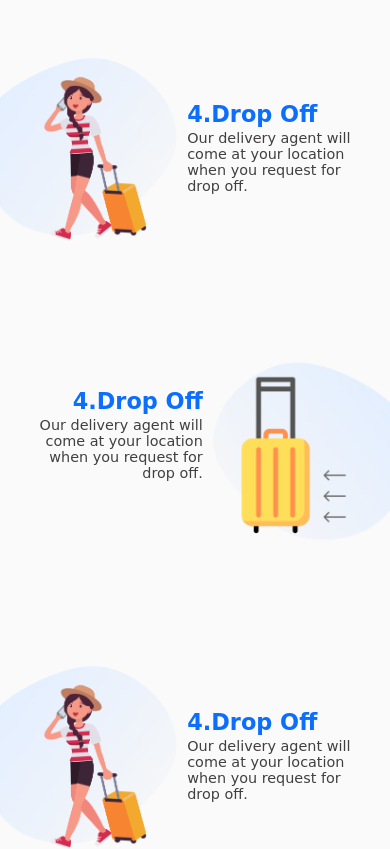
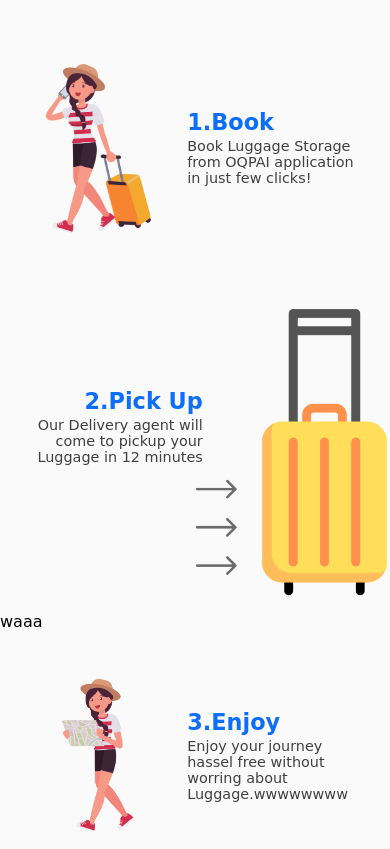
Before and after one commit to 2020devanshu/systemdesign_oqpai, a React (Vite) app: page / in a window 390 px wide. Shown: the part 760-1609 px from the top of the page. Built offline with nearby package versions, Linux system fonts and the light colour scheme; a web font is replaced by a local one.

Commit message:
Mobile bugs

```diff
--- a/src/components/Footer.jsx
+++ b/src/components/Footer.jsx
@@ -49,10 +49,10 @@
                     </div>
                 </div>
                 <div className="footer-social-links">
-                    <img src={Facebook} alt="Facebook" />
-                    <img src={Instagram} alt="Facebook" />
-                    <img src={Linkedin} alt="Facebook" />
-                    <img src={Youtube} alt="Facebook" />
+                    <a href="https://www.facebook.com/oqpaisystem" target="_blank" rel="noopener noreferrer"><img src={Facebook} alt="Facebook" /></a>
+                    <a href="https://www.instagram.com/oqpaiofficial/?hl=en" target="_blank" rel="noopener noreferrer"><img src={Instagram} alt="Instagram" /></a>
+                    <a href="https://www.linkedin.com/company/oqpai/" target="_blank" rel="noopener noreferrer"><img src={Linkedin} alt="Linkedin" /></a>
+                    <a href="https://www.youtube.com/channel/UCCzkm8VwHBZGjFB--E0QsMw" target="_blank" rel="noopener noreferrer"><img src={Youtube} alt="Youtube" /></a>
                 </div>
             </div>
             <div className="oqpai-footer__colLeft">
--- a/src/views/Welcome.jsx
+++ b/src/views/Welcome.jsx
@@ -221,28 +221,28 @@
 
                 <div className="oqpai-intro__mobile">
                     <div className="odd">
-                        <img src={mobile1} alt="" />
+                        <img src={intro1} alt="" />
                         <div className="content">
-                            <h2>4.Drop Off</h2>
-                            <p>Our delivery agent will come at your location when you request for drop off.</p>
+                            <h2>1.Book</h2>
+                            <p>Book Luggage Storage from OQPAI application in just few clicks!</p>
                         </div>
                     </div>
                     <div className="even">
-                        <img src={mobile4} alt="" />
+                        <img src={intro2} alt="" />
                         <div className="content">
-                            <h2>4.Drop Off</h2>
-                            <p>Our delivery agent will come at your location when you request for drop off.</p>
+                            <h2>2.Pick Up</h2>
+                            <p>Our Delivery agent will come to pickup your Luggage in 12 minutes</p>
                         </div>
                     </div>
-                    <div className="odd">
-                        <img src={mobile1} alt="" />
+                    <div className="odd">waaa
+                        <img src={intro3} alt="" />
                         <div className="content">
-                            <h2>4.Drop Off</h2>
-                            <p>Our delivery agent will come at your location when you request for drop off.</p>
+                            <h2>3.Enjoy</h2>
+                            <p>Enjoy your journey hassel free without worring about Luggage.wwwwwwww</p>
                         </div>
                     </div>
                     <div className="even">
-                        <img src={mobile4} alt="" />
+                        <img src={intro4} alt="" />
                         <div className="content">
                             <h2>4.Drop Off</h2>
                             <p>Our delivery agent will come at your location when you request for drop off.</p>
```
